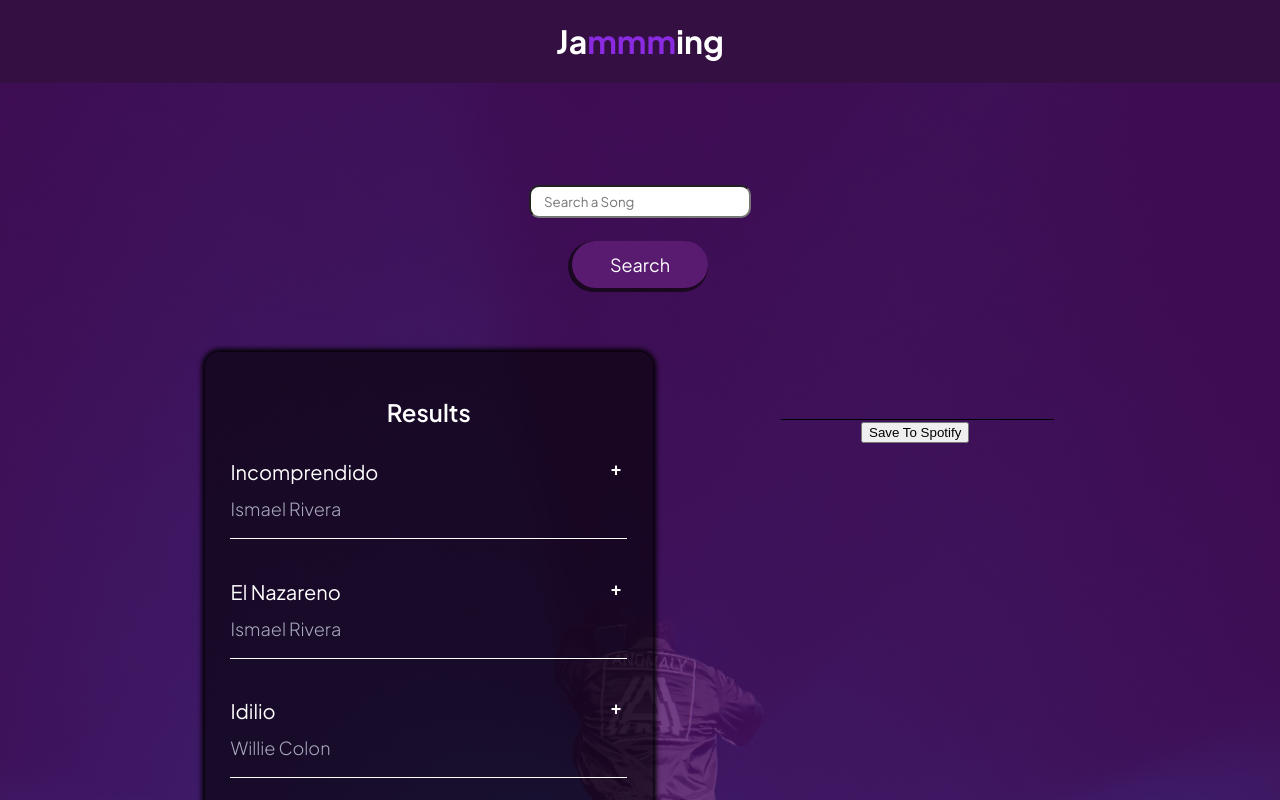
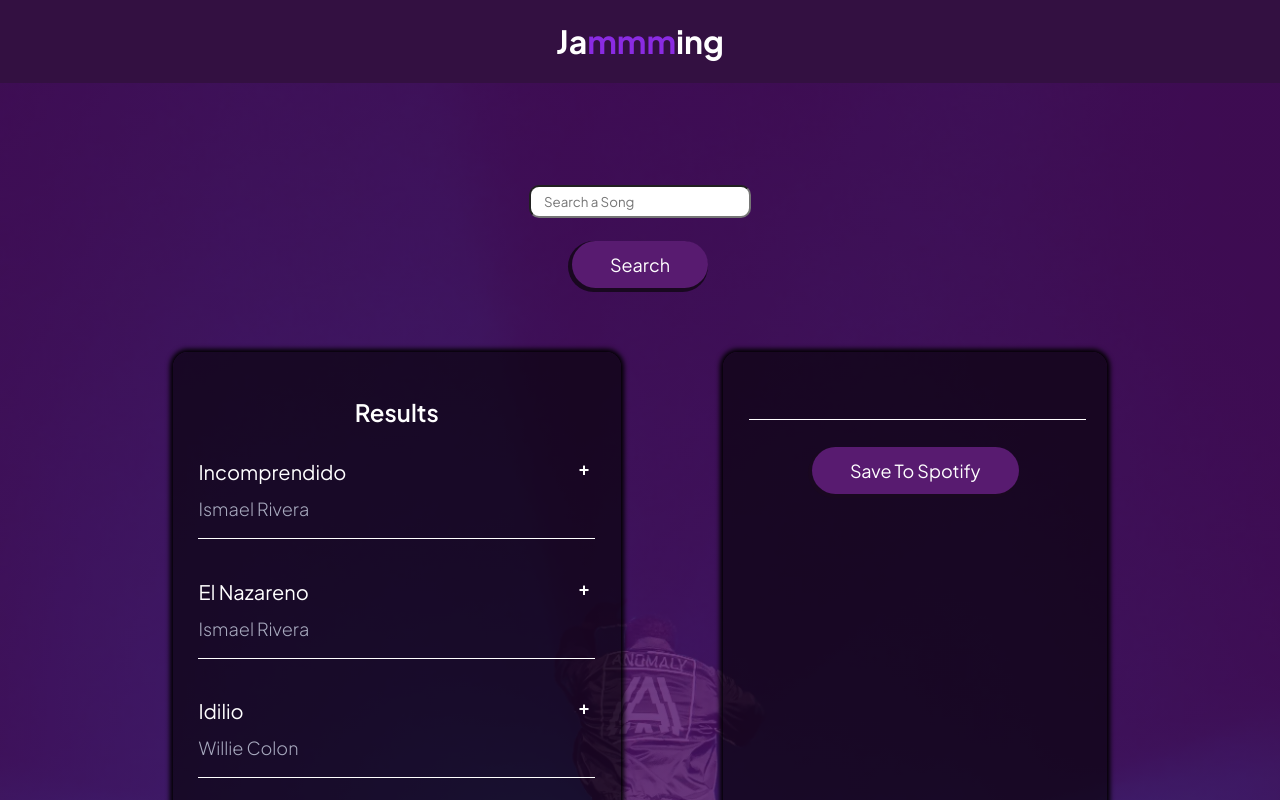
Before and after one commit to ricard0g/codecademyProjects, a React (Create React App) app in the folder jamming/: page / in a window 1280 px wide. Shown: the top 800 px of the page. Built offline with nearby package versions, Linux system fonts and the light colour scheme.

Commit message:
.env file created storing sensitive information for the API calls

```diff
--- a/jamming/package.json
+++ b/jamming/package.json
@@ -8,6 +8,7 @@
     "@testing-library/user-event": "^13.5.0",
     "react": "^18.2.0",
     "react-dom": "^18.2.0",
+    "react-dotenv": "^0.1.3",
     "react-scripts": "5.0.1",
     "web-vitals": "^2.1.4"
   },
--- a/jamming/src/components/SearchTable/SearchTable.js
+++ b/jamming/src/components/SearchTable/SearchTable.js
@@ -1,8 +1,13 @@
 import { useState } from "react";
 import { SearchBar } from "../searchBar/SearchBar";
 import { TrackColumns } from "../TrackColumns/TrackColumns";
+import dotenv from 'dotenv';
+
+dotenv.config(); // Load env variables
 
 function SearchTable() {
+
+
 	return (
 		<>
 			<SearchBar />
--- a/jamming/src/components/TrackColumns/RightColumn/RightColumn.js
+++ b/jamming/src/components/TrackColumns/RightColumn/RightColumn.js
@@ -4,7 +4,7 @@ function RightColumn(props) {
     return (
         <div className={styles.rightColumnContainer}>
             <input type="text" className={styles.playlistNameInput}/>
-            <button type="submit">Save To Spotify</button>
+            <button type="submit" className={styles.playlistAddButton}>Save To Spotify</button>
         </div>
     )
 }
--- a/jamming/src/components/TrackColumns/RightColumn/RightColumn.module.css
+++ b/jamming/src/components/TrackColumns/RightColumn/RightColumn.module.css
@@ -2,20 +2,23 @@
 @import url('https://fonts.googleapis.com/css2?family=Plus+Jakarta+Sans:ital,wght@0,200..800;1,200..800&display=swap');
 
 .rightColumnContainer {
-    font-family: "Plus Jakarta Sans", sans-serif;
     margin-left: 4%;
-    width: 25%;
+    width: 30%;
     min-height: 80vh;
     padding: 2%;
     box-sizing: border-box;
+    background-color: rgba(0, 0, 0, 0.603);
+    border-radius: 15px;
+    box-shadow: 0 0 5px 3px black;
 }
 
 .playlistNameInput {
     display: block;
+    font-family: 'Plus Jakarta Sans', sans-serif;
     width: 100%;
     height: 5vh;
     border: none;
-    border-bottom: 1px solid black;
+    border-bottom: 1px solid white;
     background-color: transparent;
     font-size: 1.5rem;
     color: white;
@@ -25,3 +28,26 @@
 .playlistNameInput:focus {
     outline: none;
 }
+
+.playlistAddButton {
+    margin-top: 8%;
+    font-size: 1.125rem;
+    background-color: #581b70;
+    color: white;
+    box-shadow: -2px 2px 0px 2px #190820;
+    cursor: pointer;
+    padding: 1.5vh 3vw;
+    border-radius: 50px;
+    border: 0px;
+    transition: 0.15s ease;
+    font-family: 'Plus Jakarta Sans', sans-serif;
+}
+
+.playlistAddButton:hover {
+    background-color: #8228a5;
+}
+
+.playlistAddButton:active {
+    box-shadow: none;
+    transform: translateY(2px);
+}
```
Also changed, not shown: 2 other files (tests, documents, lock files or other folders).
